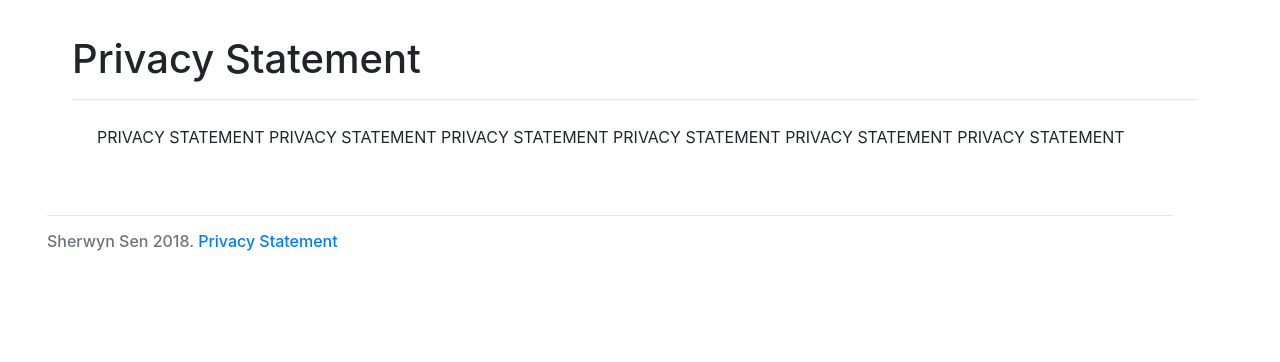
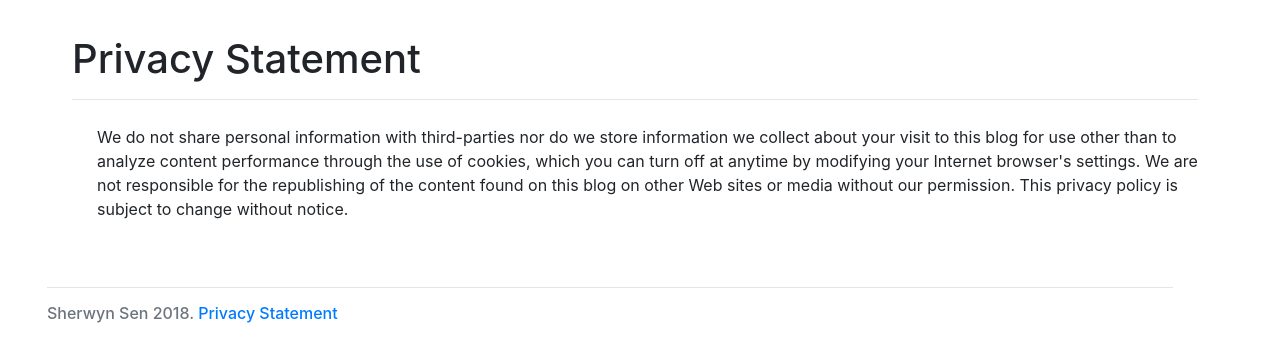
Before and after one commit to ika-musuko/security-blog-site, a Flask app: page /privacy in a window 1280 px wide. Shown: the part 90-452 px from the top of the page. Run offline with Flask 2, Linux system fonts and the light colour scheme; some libraries are stand-ins or nearby versions.

Commit message:
markdown for blog posts

```diff
--- a/project/templates/all_users.html
+++ b/project/templates/all_users.html
@@ -16,7 +16,7 @@
             </tr>
             {% for user in users %}
             <tr>
-                <td><a href="{{ url_for('profile', username=user['user_id']) }}">{{ user['user_id'] }} →</a></td>
+                <td><a href="{{ url_for('profile', username=user['user_id'], page=1) }}">{{ user['user_id'] }} →</a></td>
                 <td>{{ user['join_date'] }}</td>
                 <td class="{% if user['role'] == 'admin' %}bg-success{% else %}bg-primary{% endif %} text-light">{{ user['role'] }}</td>
             </tr>
--- a/project/templates/post.html
+++ b/project/templates/post.html
@@ -15,6 +15,7 @@
     </div>
     &nbsp;
     <div class="post-content">
-        <pre class='post-body'>{{ post['post_content'] }}</pre>
+        {# <pre class='post-body'>{{ post['post_content'] }}</pre> #}
+        {{ content }}
     </div>
 {% endblock %}
--- a/project/templates/privacy.html
+++ b/project/templates/privacy.html
@@ -6,10 +6,5 @@
 {% block head %}{% endblock %}
 {% block heading %}Privacy Statement{% endblock %}
 {% block content %}
-PRIVACY STATEMENT
-PRIVACY STATEMENT
-PRIVACY STATEMENT
-PRIVACY STATEMENT
-PRIVACY STATEMENT
-PRIVACY STATEMENT
+ We do not share personal information with third-parties nor do we store information we collect about your visit to this blog for use other than to analyze content performance through the use of cookies, which you can turn off at anytime by modifying your Internet browser's settings. We are not responsible for the republishing of the content found on this blog on other Web sites or media without our permission. This privacy policy is subject to change without notice.
 {% endblock %}
--- a/project/views/post_views.py
+++ b/project/views/post_views.py
@@ -4,18 +4,14 @@ post_views.py
 routes for the normal views
 '''
 
-from flask import redirect, url_for, render_template, flash, request
+from flask import redirect, url_for, render_template, flash, request, Markup
+import markdown
 
 from project.models import posts_model
-from project import app, POSTS_PER_PAGE
-from project.views.view_utils import GETPOST, login_required, email_verified, postmaker
+from project import app
+from project.views.view_utils import GETPOST, login_required, email_verified, postmaker, paginate_posts
 from project.users import sessions
 
-
-def paginate_posts(page: int=1):
-    posts = posts_model.query_posts(start=page * POSTS_PER_PAGE, end=(page - 1) * POSTS_PER_PAGE)
-    total_posts = posts_model.get_total_posts()
-    return posts, total_posts
 
 @app.route('/', methods=GETPOST)
 @app.route('/index/', methods=GETPOST)
@@ -27,15 +23,15 @@ def index(page: int=1):
     posts, total_posts = paginate_posts(page)
     return render_template("index.html", total_posts=total_posts, posts=posts, page=page)
 
-@app.route('/search/<keyword>', methods=GETPOST)
-@app.route('/search/<keyword>/<int:page>', methods=GETPOST)
-def search(keyword: str, page: int=1):
-    # query the database for page*POSTS_PER_PAGE ~ (page+1)*POSTS_PER_PAGE
-    #todo
-    total_posts = 21
-    posts = postmaker(total_posts, page)
-
-    return render_template("search.html", keyword=keyword, total_posts=total_posts, posts=posts, page=page)
+# @app.route('/search/<keyword>', methods=GETPOST)
+# @app.route('/search/<keyword>/<int:page>', methods=GETPOST)
+# def search(keyword: str, page: int=1):
+#     # query the database for page*POSTS_PER_PAGE ~ (page+1)*POSTS_PER_PAGE
+#     #todo
+#     total_posts = 21
+#     posts = postmaker(total_posts, page)
+#
+#    return render_template("search.html", keyword=keyword, total_posts=total_posts, posts=posts, page=page)
 
 
 @app.route("/post/<int:number>")
@@ -43,7 +39,8 @@ def post(number: int):
     post = posts_model.get_post(post_id=number)
     # the post does exist
     if post:
-        return render_template("post.html", number=number, post=post)
+        marked_content = Markup(markdown.markdown(post["post_content"]))
+        return render_template("post.html", number=number, post=post, content=marked_content)
     # the post does not exist
     flash("Post %s does not exist" % number)
     return redirect(url_for("index"))
--- a/project/views/view_utils.py
+++ b/project/views/view_utils.py
@@ -7,6 +7,7 @@ from werkzeug.utils import redirect
 import datetime
 
 from project import app, POSTS_PER_PAGE
+from project.models import posts_model
 from project.users import sessions, auth
 from project.utils import random_string
 
@@ -128,3 +129,9 @@ def postmaker(total_posts: int, page: int):
     # array indexing starts on 0
     ppage = page - 1
     return posts[ppage*POSTS_PER_PAGE:page*POSTS_PER_PAGE]
+
+
+def paginate_posts(page: int=1, user_id: int=None):
+    posts = posts_model.query_posts(start=page * POSTS_PER_PAGE, end=(page - 1) * POSTS_PER_PAGE, user_id=user_id)
+    total_posts = posts_model.get_total_posts()
+    return posts, total_posts
```
Also changed, not shown: project/models/posts_model.py (+8 -3 lines), project/templates/profile.html (+4 -3 lines), project/views/profile_views.py (+6 -7 lines), requirements.txt (+10 -0 lines), readme.md.
